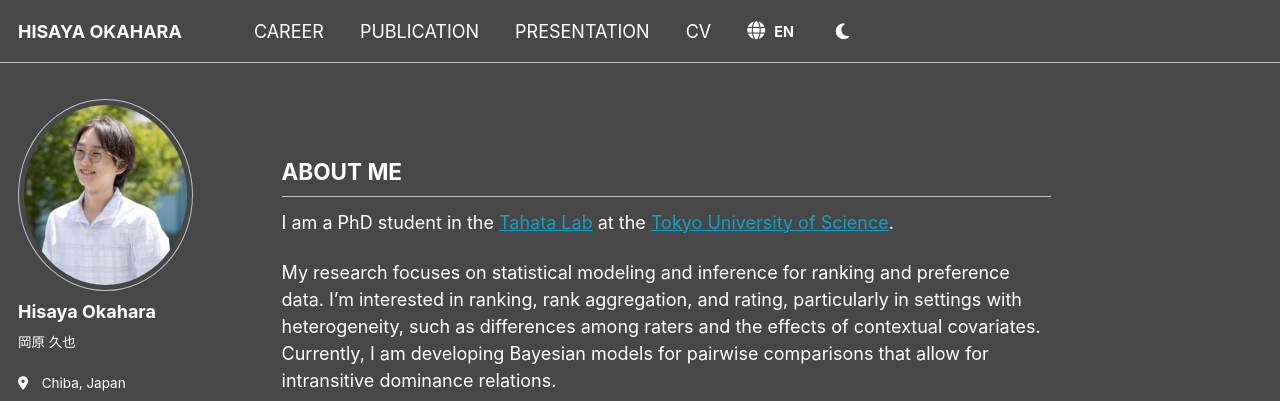
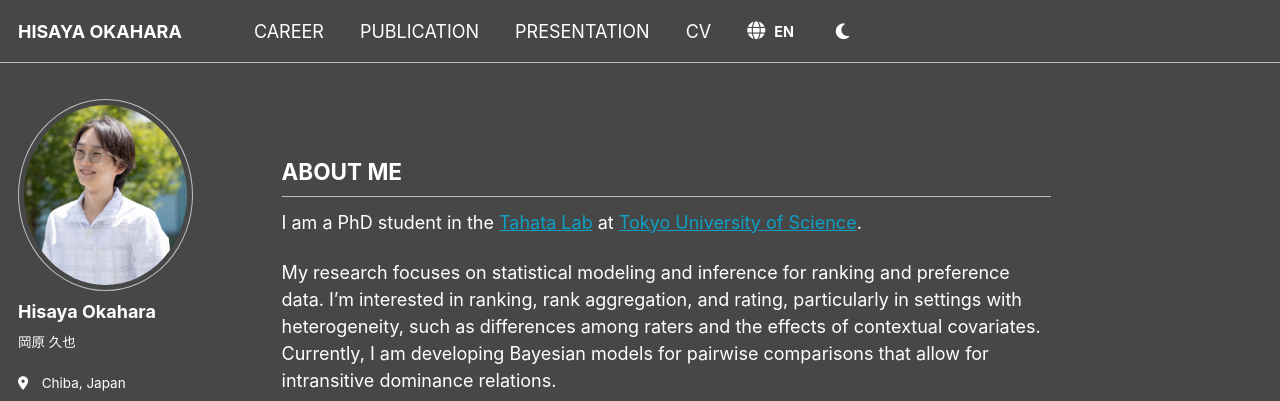
Before and after one commit to h-okahara/h-okahara.github.io, a Jekyll site: the page built from _pages/about.md, in a window 1280 px wide and 900 px high. Shown: the top 401 px of the window. Built offline with Jekyll 4.4.1, drawn with Linux system fonts in a browser that asks for light colours; some web fonts are replaced.

Commit message:
Update about.md

```diff
--- a/_pages/about.md
+++ b/_pages/about.md
@@ -9,7 +9,7 @@ redirect_from:
 
 
 ## <span data-i18n="home.header_about">ABOUT ME</span>
-<span data-i18n="home.role">I am a PhD student</span> <span data-i18n="home.affiliation_pre"> in the </span>[<span data-i18n="home.lab">Tahata Lab</span>](https://tahata-lab.is.noda.tus.ac.jp/) <span data-i18n="home.affiliation_mid"> at the </span>[<span data-i18n="home.tus">Tokyo University of Science</span>](https://www.tus.ac.jp/en/grad/riko/)<span data-i18n="home.affiliation_post">.</span>
+<span data-i18n="home.role">I am a PhD student</span> <span data-i18n="home.affiliation_pre"> in the </span>[<span data-i18n="home.lab">Tahata Lab</span>](https://tahata-lab.is.noda.tus.ac.jp/) <span data-i18n="home.affiliation_mid"> at </span>[<span data-i18n="home.tus">Tokyo University of Science</span>](https://www.tus.ac.jp/en/grad/riko/)<span data-i18n="home.affiliation_post">.</span>
 
 <span data-i18n="home.statement_research">My research focuses on statistical modeling and inference for ranking and preference data. I'm interested in ranking, rank aggregation, and rating, particularly in settings with heterogeneity, such as differences among raters and the effects of contextual covariates. Currently, I am developing Bayesian models for pairwise comparisons that allow for intransitive dominance relations.</span>
 
```
